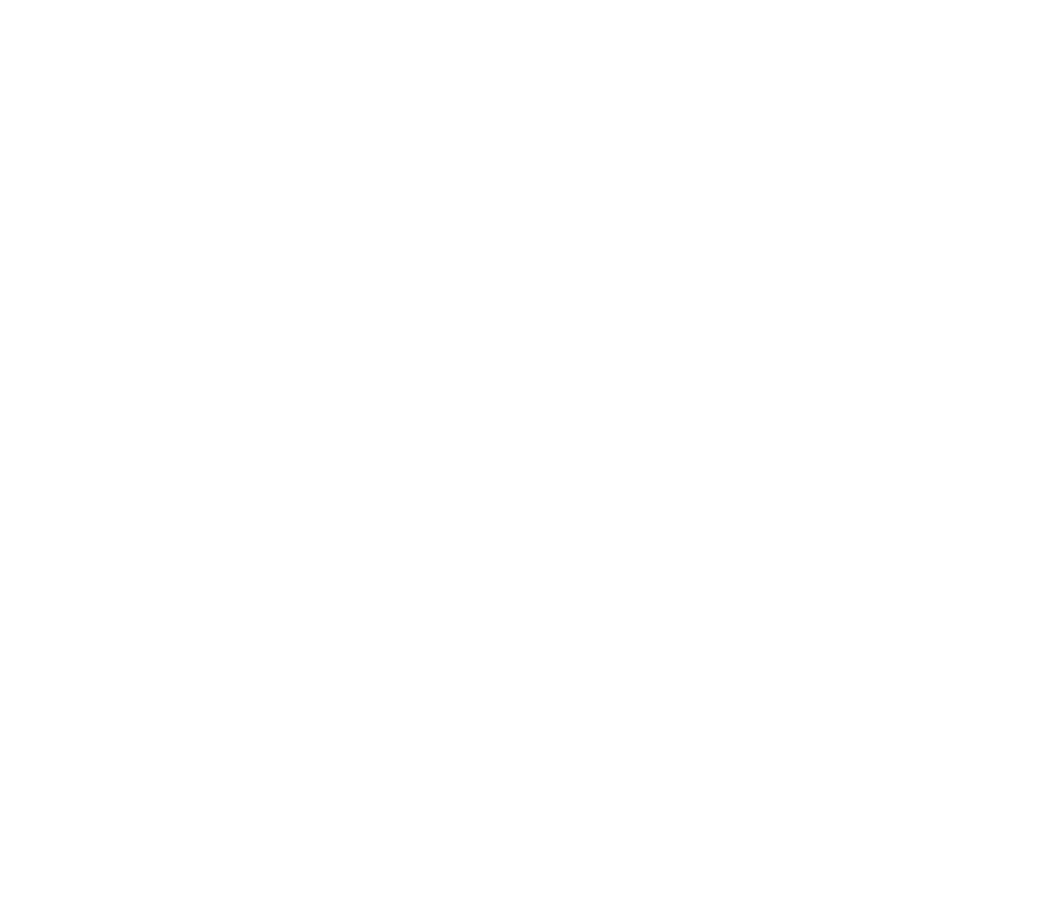
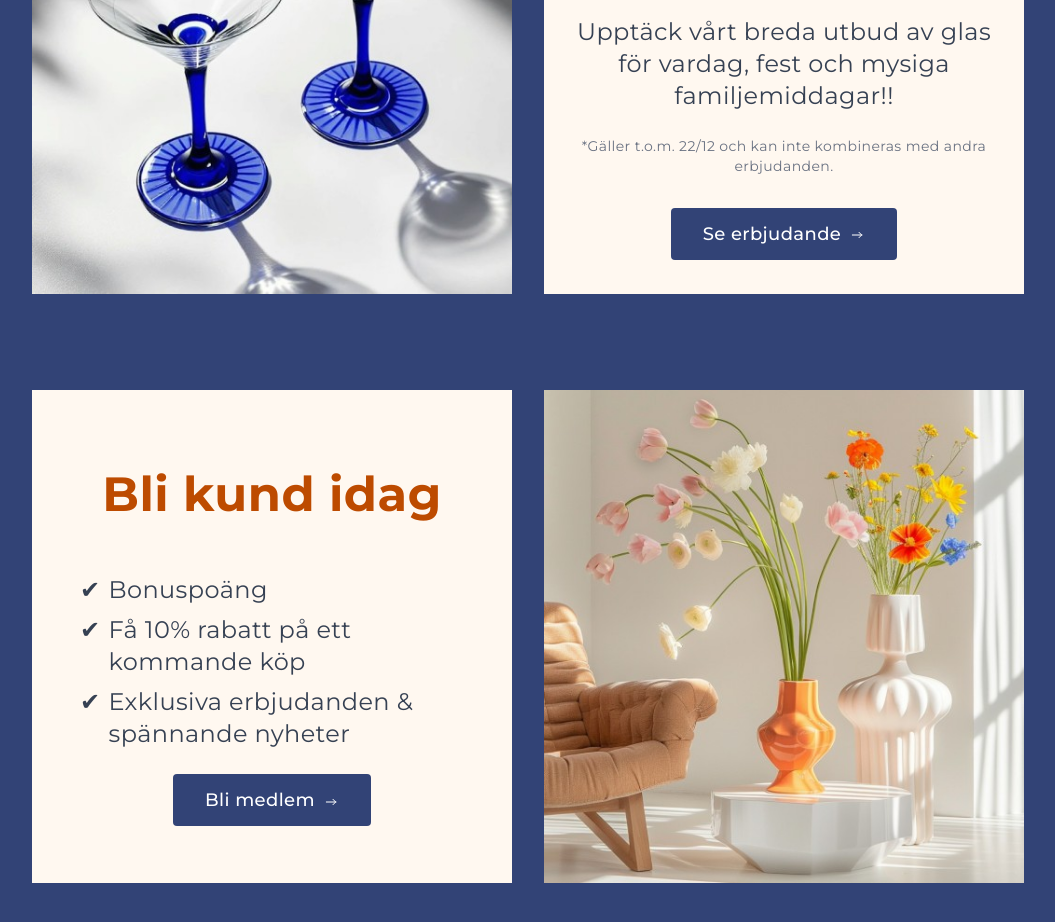
Before and after one commit to KateCodesZ/fullstack-webshop-ts, a React (Vite) app in the folder client/: page / in a window 1280 px wide. Shown: the part 1240-2162 px from the top of the page, without its empty margins (112-1167 px from the left). Before the commit the page ends 1025 px from the top, so only its background shows below. Built offline with nearby package versions, Linux system fonts and the light colour scheme; no server answers.

Commit message:
feat: enhance Hero and OfferBlock components with dynamic content and button integration

```diff
--- a/client/src/components/Hero.tsx
+++ b/client/src/components/Hero.tsx
@@ -1,12 +1,14 @@
-import Button from '../components/Button';
+interface HeroProps {
+  children?: React.ReactNode;
+}
 
-const Hero: React.FC = () => {
+const Hero: React.FC<HeroProps> = ({ children }) => {
   return (
     <section className="dark:bg-gray-900 bg-white">
       <div className="container mx-auto flex flex-col lg:flex-row items-stretch justify-between px-6 lg:px-0 pt-2 pb-8 lg:pt-4 lg:pb-20">
         {/* Left: Image */}
         <div className="relative lg:w-1/2 overflow-hidden">
-          <div className="hidden lg:flex justify-end items-center bg-gray-100 dark:bg-gray-800 w-full h-full">
+          <div className="hidden lg:flex justify-end items-center bg-floralwhite dark:bg-gray-800 w-full h-full">
             <div className="w-full max-w-[90%]">
               <img
                 src="src\assets\images\herodesktop.webp"
@@ -29,23 +31,21 @@ const Hero: React.FC = () => {
         </div>
 
         {/* Right: Content */}
-        <div className="bg-gray-100 dark:bg-gray-800 lg:w-1/2 lg:ml-12 lg:p-14 p-8 flex items-center">
+        <div className="bg-floralwhite dark:bg-gray-800 lg:w-1/2 lg:ml-12 lg:p-14 p-8 flex items-center">
           <div className="w-full">
             <h1 className="text-4xl sm:text-5xl xl:text-6xl font-semibold text-marianblue dark:text-white leading-tight">
               INREDNING
             </h1>
-             <p className="text-[18px] sm:text-[20px] font-semibold text-marianblue dark:text-gray-400 uppercase">
+            <p className="text-[18px] sm:text-[20px] font-semibold text-marianblue dark:text-gray-400 uppercase">
               FÖR ATT SKAPA KOMFORT I DITT HEM
             </p>
             <p className="mt-5 text-lg text-gray-600 dark:text-gray-300 leading-relaxed max-w-xl">
               Små detaljer, stor skillnad – hitta din stil här. Hos Casa Mia hittar du noggrant
-            utvalda produkter som gör ditt hem varmt och välkomnande.
+              utvalda produkter som gör ditt hem varmt och välkomnande.
             </p>
 
-            {/* Button*/}
-            <Button className="mt-8 w-fit">
-              Handla nu
-            </Button>
+            {/* Button or children */}
+            {children && <div className="mt-8 w-fit">{children}</div>}
           </div>
         </div>
       </div>
--- /dev/null
+++ b/client/src/components/OfferBlock.tsx
@@ -0,0 +1,79 @@
+interface Props {
+  imageSrc: string;
+  imageAlt: string;
+  subtitle?: string;
+  title: string;
+  description?: string;
+  note?: string;
+  buttonText?: string;
+  reverse?: boolean;
+  children?: React.ReactNode;
+}
+
+const OfferBlock: React.FC<Props> = ({
+  imageSrc,
+  imageAlt,
+  subtitle,
+  title,
+  description,
+  note,
+  reverse = false,
+  children,
+}) => {
+  return (
+    <section className="bg-marianblue py-12">
+      <div className={`
+        container mx-auto px-6 lg:px-8 xl:px-4 max-w-5xl
+        grid grid-cols-1 md:grid-cols-2 gap-8 items-center
+        ${reverse ? 'md:flex-row-reverse' : ''}
+      `}>
+        {/* Text Section */}
+        <div className={`
+          bg-floralwhite h-full p-6 xl:p-4 flex flex-col items-center justify-center text-center
+          ${reverse ? 'md:order-1' : 'md:order-2'}
+        `}>
+          {subtitle && (
+            <h3 className="text-marianblue font-semibold text-xl lg:mt-4 lg:text-3xl">
+              {subtitle}
+            </h3>
+          )}
+
+          <h2 className="text-mahogany font-bold text-4xl md:text-5xl lg:mt-6">
+            {title}
+          </h2>
+
+          <div className="mt-4 lg:mt-6">
+            <p className="text-gray-700 lg:text-2xl">
+              {description}
+            </p>
+          </div>
+
+          {note && (
+            <p className="text-sm text-gray-500 mt-4 lg:mt-6">
+              {note}
+            </p>
+          )}
+
+          {/* Button or children */}
+          {children && (
+            <div className="mt-6 lg:mt-8">
+              {children}
+            </div>
+          )}
+        </div>
+
+        {/* Image Section */}
+        <img
+          src={imageSrc}
+          alt={imageAlt}
+          className={`
+            mx-auto block object-contain max-w-full h-auto
+            ${reverse ? 'md:order-2' : 'md:order-1'}
+          `}
+        />
+      </div>
+    </section>
+  );
+};
+
+export default OfferBlock;
--- a/client/src/pages/Home.tsx
+++ b/client/src/pages/Home.tsx
@@ -1,13 +1,69 @@
 import Categories from '../components/Categories';
 import Hero from '../components/Hero';
+import OfferBlock from '../components/OfferBlock';
+import Button from '../components/Button';
+import OfferImage from '../assets/images/offer glasses.jpg';
+import OfferRegImage from '../assets/images/offer reg.jpg';
 
-const App = () => {
+const HomePage = () => {
+  const handleOfferClick = () => {
+    console.log('Navigating to glass section...');
+  };
+
+  const handleLoginClick = () => {
+    console.log('Navigating to registration / login page...');
+  };
+
   return (
     <main>
-      <Hero />
-      <Categories/>
+      <Hero>
+        <Button onClick={handleOfferClick} className="w-full md:w-auto">
+          Handla nu
+        </Button>
+      </Hero>
+      <Categories />
+
+      {/* OfferBlock glasses */}
+      <OfferBlock
+        imageSrc={OfferImage}
+        imageAlt="Martini cocktail glasses with blue stems"
+        subtitle="ERBJUDANDE"
+        title="Glas 50%*"
+        description="Upptäck vårt breda utbud av glas för vardag, fest och mysiga familjemiddagar!!"
+        note="*Gäller t.o.m.  22/12 och kan inte kombineras med andra erbjudanden."
+      >
+        <Button onClick={handleOfferClick} className="w-full md:w-auto">
+          Se erbjudande
+        </Button>
+      </OfferBlock>
+
+      {/* Offer block registration */}
+      <OfferBlock
+        imageSrc={OfferRegImage}
+        imageAlt="Two geometric ceramic vasses with floral compositions"
+        title="Bli kund idag"
+        reverse={true}
+      >
+        <ul className="list-none text-left px-4 md:px-8 text-gray-700 lg:text-2xl space-y-2">
+          <li className="flex items-start">
+            <span className="mr-2">✔</span>
+            <span>Bonuspoäng</span>
+          </li>
+          <li className="flex items-start">
+            <span className="mr-2">✔</span>
+            <span>Få 10% rabatt på ett kommande köp</span>
+          </li>
+          <li className="flex items-start mb-6">
+            <span className="mr-2">✔</span>
+            <span>Exklusiva erbjudanden &amp; spännande nyheter</span>
+          </li>
+        </ul>
+        <Button onClick={handleLoginClick} className="w-full md:w-auto">
+          Bli medlem
+        </Button>
+      </OfferBlock>
     </main>
   );
 };
 
-export default App;
+export default HomePage;
```
